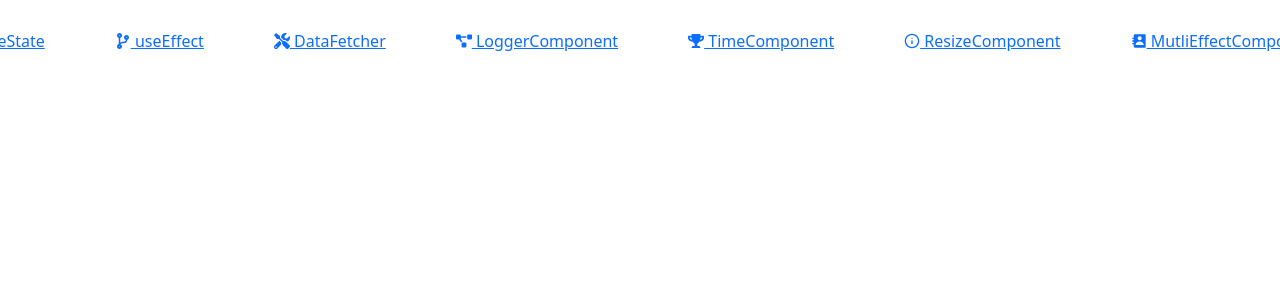
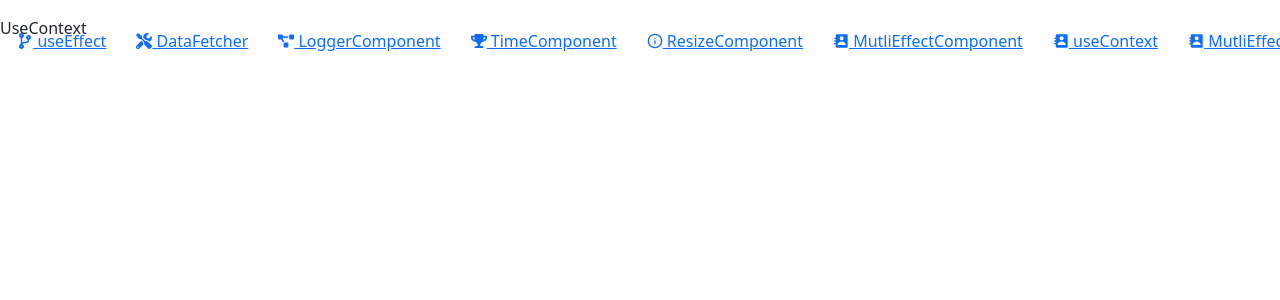
Before and after one commit to khushi23-crypto/React-Basic-Concepts, a React (Create React App) app: page /usecontext in a window 1280 px wide. Shown: the top 300 px of the page. Built offline with nearby package versions, Linux system fonts and the light colour scheme.

Commit message:
Concept of useContext Hook

```diff
--- a/src/App.js
+++ b/src/App.js
@@ -6,9 +6,10 @@ import UseEffect from './components/UseEffect/UseEffect'
 import DataFetcher from './components/DataFetcher';
 import LoggerComponent from './components/LoggerComponent';
 import ResizeComponent from './components/ResizeComponent';
-/* import MultiEffectComponent from './components/MultiEffectComponent';
- *//* import TimeComponent from './components/TimeComponent';
- */
+import MultiEffectComponent from './components/MultiEffectComponent';
+import TimeComponent from './components/TimeComponent';
+import UseContext from './components/UseContext';
+
 function App() {
   return (
     <Router>
@@ -18,11 +19,12 @@ function App() {
         <Route path="/useeffect" element={<UseEffect />} />
         <Route path="/datafetcher" element={<DataFetcher />} />
         <Route path="/loggercomponent" element={<LoggerComponent />} />
-        {/*         <Route path="/timecomponent" element={<TimeComponent />} />
- */}
+                <Route path="/timecomponent" element={<TimeComponent />} />
+
         <Route path="/resizecomponent" element={<ResizeComponent />} />
-{/*      <Route path="/multieffectcomponent" element={<MultiEffectComponent />} />
- */}      </Routes>
+     <Route path="/multieffectcomponent" element={<MultiEffectComponent />} />
+          <Route path="/usecontext" element={<UseContext />} />
+      </Routes>
     </Router>
   );
 }
--- a/src/components/MultiEffectComponent.jsx
+++ b/src/components/MultiEffectComponent.jsx
@@ -30,7 +30,8 @@ useEffect(() => {
   >
     Increment Count
   </button>
-  <h2>Seconds: {seconds}</h2>
+  {/* <h2>Seconds: {seconds}</h2> */}
+   <h1 style={{textAlign:'center'}}>In This component, second increase continuously so comment out the second part if you want to see go to check the code ....</h1>
 </div>
   )
 }
--- a/src/components/Navbar/Navbar.css
+++ b/src/components/Navbar/Navbar.css
@@ -16,7 +16,7 @@
   justify-content: center;
   padding: 20px 20px;
   margin: 0;
-  gap: 50px;
+  gap: 10px;
   position: fixed; /* make it stick to top */
   top: 0; /* top of viewport */
   left: 0;
--- a/src/components/Navbar/Navbar.jsx
+++ b/src/components/Navbar/Navbar.jsx
@@ -19,6 +19,8 @@ function Navbar() {
                 <a href="/timecomponent" className='menu-circle'><FaTrophy />&nbsp;TimeComponent</a>
                 <a href="/resizecomponent" className='menu-circle'><FiInfo /> &nbsp;ResizeComponent</a>
                 <a href="/multieffectcomponent" className='menu-circle'><BiSolidContact />&nbsp;MutliEffectComponent</a>
+                <a href="/usecontext" className='menu-circle'><BiSolidContact />&nbsp;useContext</a>
+                <a href="/multieffectcomponent" className='menu-circle'><BiSolidContact />&nbsp;MutliEffectComponent</a>
             </nav>
         </header>
     )
--- a/src/components/TimeComponent.jsx
+++ b/src/components/TimeComponent.jsx
@@ -19,8 +19,8 @@ function TimeComponent() {
 
   return (
     <div>
-        <h1 style={{ marginTop: '300px', fontSize: '1.5rem',textAlign:'center' }}>Seconds : {seconds}</h1>
-        <h1 >This component is unmount because continuously increase the seconds....</h1>
+{/*         <h1 style={{ marginTop: '300px', fontSize: '1.5rem',textAlign:'center' }}>Seconds : {seconds}</h1>
+ */}        <h1 style={{textAlign:'center', paddingTop:'200px',marginTop:'200px'}}>In This component, second increase continuously so comment out the second part if you want to see go to check the code ....</h1>
     </div>
   )
 }
--- /dev/null
+++ b/src/components/UseContext.jsx
@@ -0,0 +1,9 @@
+import React from 'react'
+
+function UseContext() {
+  return (
+    <div>UseContext</div>
+  )
+}
+
+export default UseContext
```
